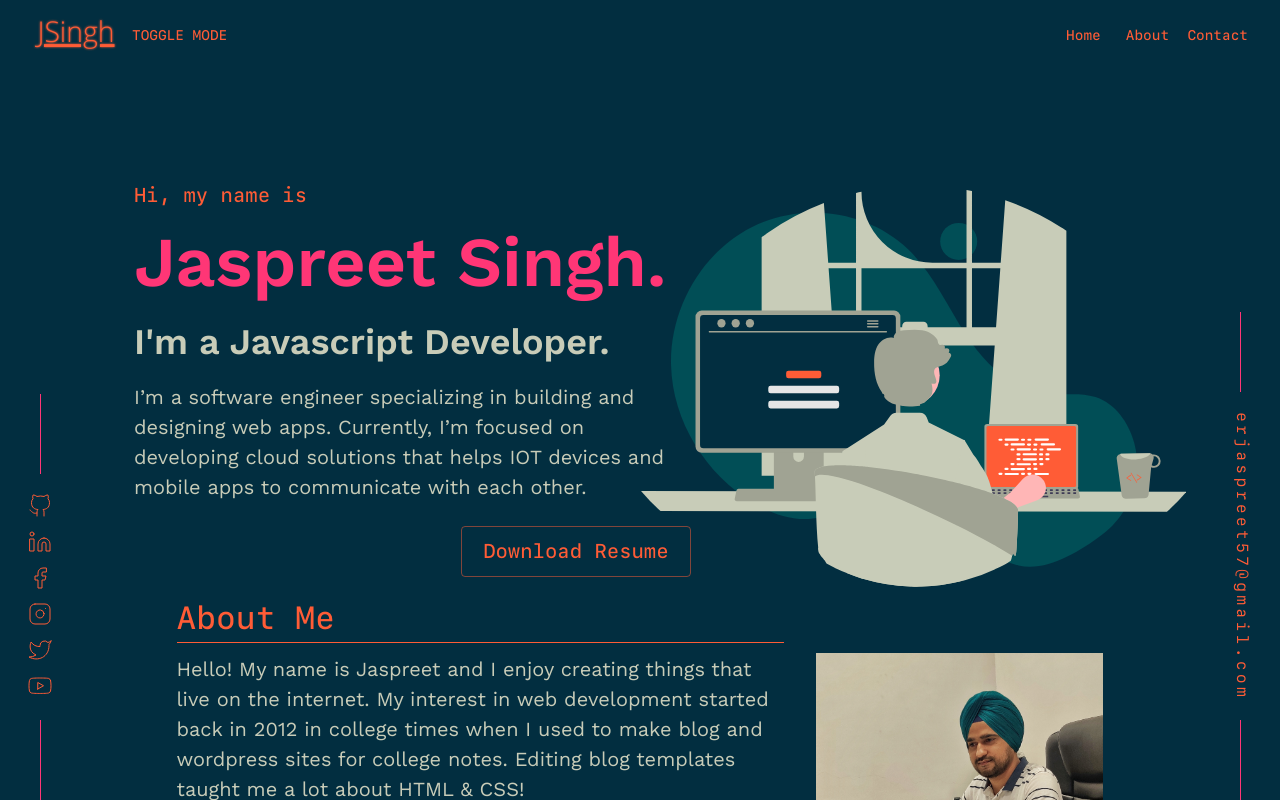
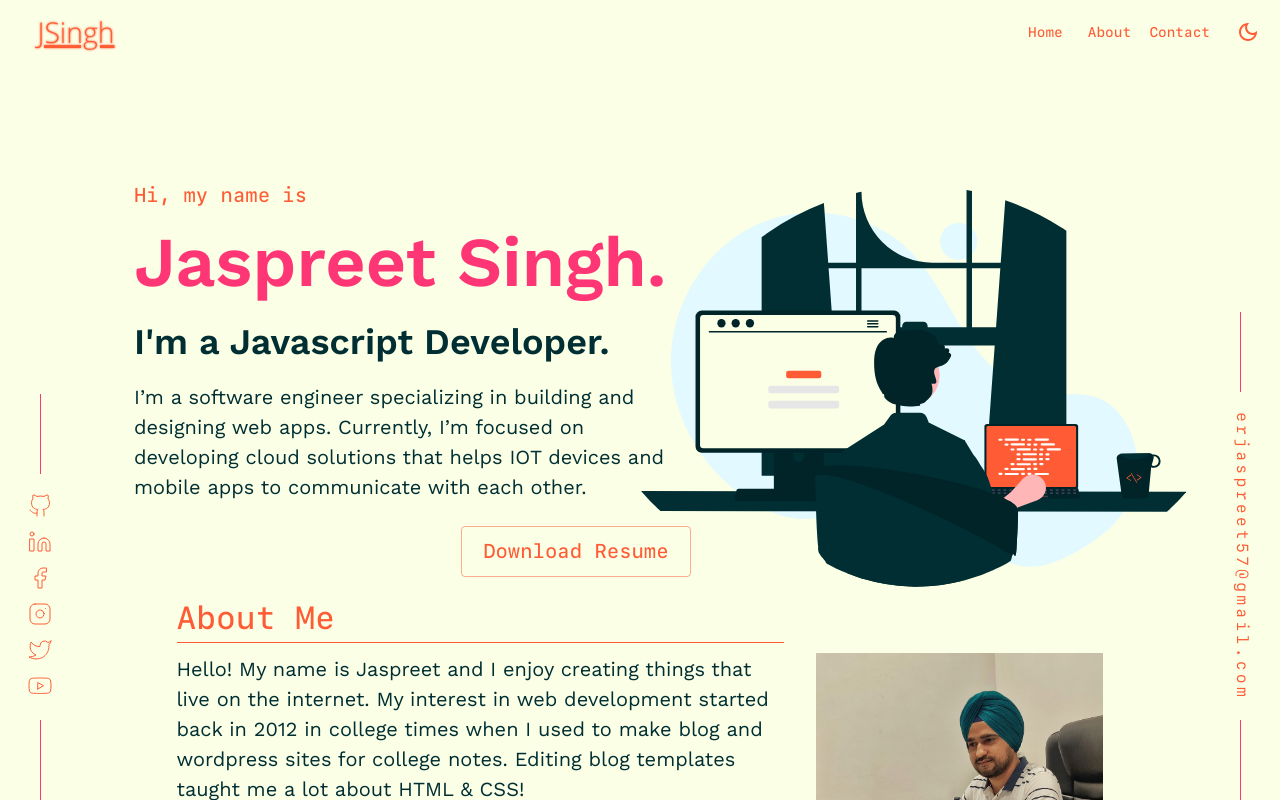
Before and after one commit to jaspreet57/jaspreet57.github.io, a React (Create React App) app: page / in a window 1280 px wide. Shown: the top 800 px of the page. Built offline with nearby package versions, Linux system fonts and the light colour scheme.

Commit message:
feat(color-mode): add toggle button to right of toolbar

```diff
--- a/src/components/NavBar/NavBar.tsx
+++ b/src/components/NavBar/NavBar.tsx
@@ -11,6 +11,8 @@ import ListItem from '@mui/material/ListItem'
 import ListItemButton from '@mui/material/ListItemButton'
 import ListItemText from '@mui/material/ListItemText'
 import MenuIcon from '@mui/icons-material/Menu'
+import DarkModeOutlinedIcon from '@mui/icons-material/DarkModeOutlined'
+import LightModeOutlinedIcon from '@mui/icons-material/LightModeOutlined'
 import Toolbar from '@mui/material/Toolbar'
 import Slide from '@mui/material/Slide'
 import useScrollTrigger from '@mui/material/useScrollTrigger'
@@ -62,7 +64,7 @@ const NavBar: React.FC = () => {
       <Slide appear={false} direction="down" in={!trigger}>
         <AppBar
           component="nav"
-          sx={{ background: alpha(theme.palette.background.default, (shouldElevate ? 0.9 : 1)) }}
+          sx={{ background: alpha(theme.palette.background.default, shouldElevate ? 0.9 : 1) }}
           elevation={shouldElevate ? 4 : 0}
         >
           <Toolbar>
@@ -75,11 +77,10 @@ const NavBar: React.FC = () => {
             >
               <MenuIcon />
             </IconButton>
-            <Box sx={{ flexGrow: 1, display: { xs: 'none', md: 'flex' } }}>
-              <Link sx={{ width: '100px' }} href="./" display="block">
+            <Box sx={{ flexGrow: 1 }}>
+              <Link sx={{ width: '100px', display: { xs: 'none', md: 'flex' } }} href="./">
                 <Logo />
               </Link>
-              <Button onClick={colorMode.toggleColorMode}>Toggle Mode</Button>
             </Box>
             <Box sx={{ display: { xs: 'none', md: 'block' } }}>
               {navItems.map((item) => (
@@ -88,6 +89,15 @@ const NavBar: React.FC = () => {
                 </Button>
               ))}
             </Box>
+            <IconButton
+              aria-label="Toggle Color Mode"
+              onClick={colorMode.toggleColorMode}
+              sx={{ marginLeft: '10px' }}
+              edge="end"
+              color="primary"
+            >
+              {theme.palette.mode === 'dark' ? <LightModeOutlinedIcon /> : <DarkModeOutlinedIcon />}
+            </IconButton>
           </Toolbar>
         </AppBar>
       </Slide>
--- a/src/theme/variables.ts
+++ b/src/theme/variables.ts
@@ -6,7 +6,7 @@ export const highlightedFont = 'SF Mono, monospace'
 export const boldTextWeight = 600
 
 // theme
-export const defaultColorMode = 'dark' // 'light' or 'dark'
+export const defaultColorMode = 'light' // 'light' or 'dark'
 
 // colors - light mode
 export const lightColors = selectedTheme.light
```
